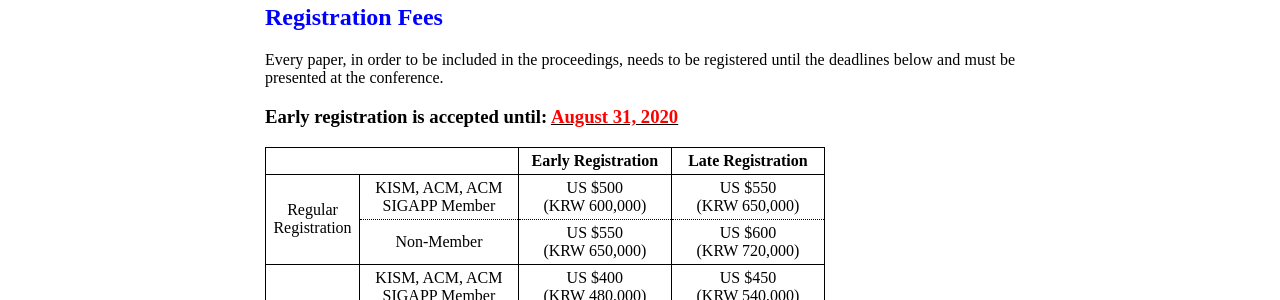
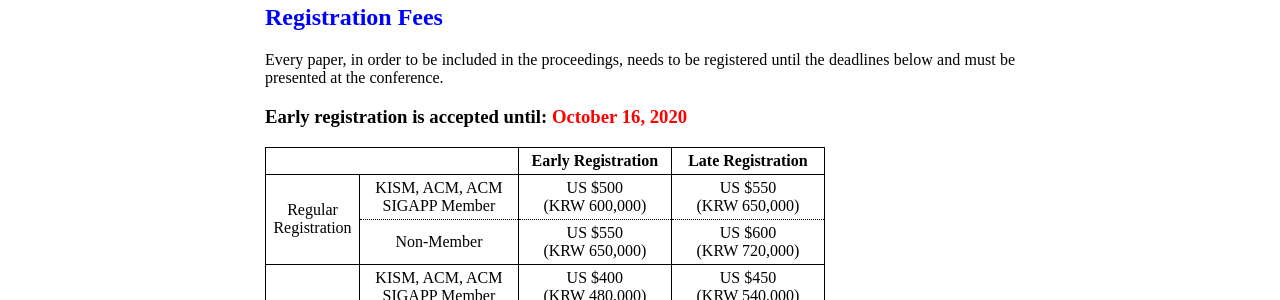
Before and after one commit to icea-conf/2020, a Jekyll site: the page built from registration/index.html, in a window 1280 px wide. Shown: the part 280-580 px from the top of the page. Built offline with Jekyll 4.4.1, drawn with Linux system fonts in a browser that asks for light colours.

Commit message:
Update index.html

```diff
--- a/registration/index.html
+++ b/registration/index.html
@@ -7,7 +7,7 @@
           <div>
                <h2 style="color:#0000FF">Registration Fees</h2>
                <p style="text-align: justify">Every paper, in order to be included in the proceedings, needs to be registered until the deadlines below and must be presented at the conference.</p>
-               <h3><a>Early registration is accepted until: </a><u><a style="color:#FF0000">August 31, 2020</a></u></h3>
+               <h3><a>Early registration is accepted until: </a><a style="color:#FF0000">October 16, 2020</a></h3>
                <table class="tlayout" cellspacing="0">
                     <tbody style="text-align: center">
                          <tr>
```
